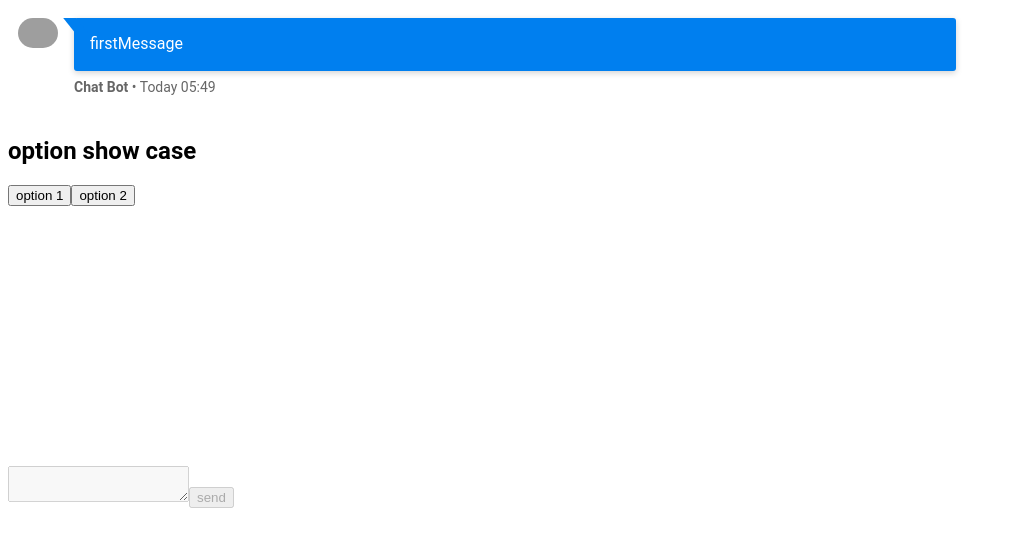
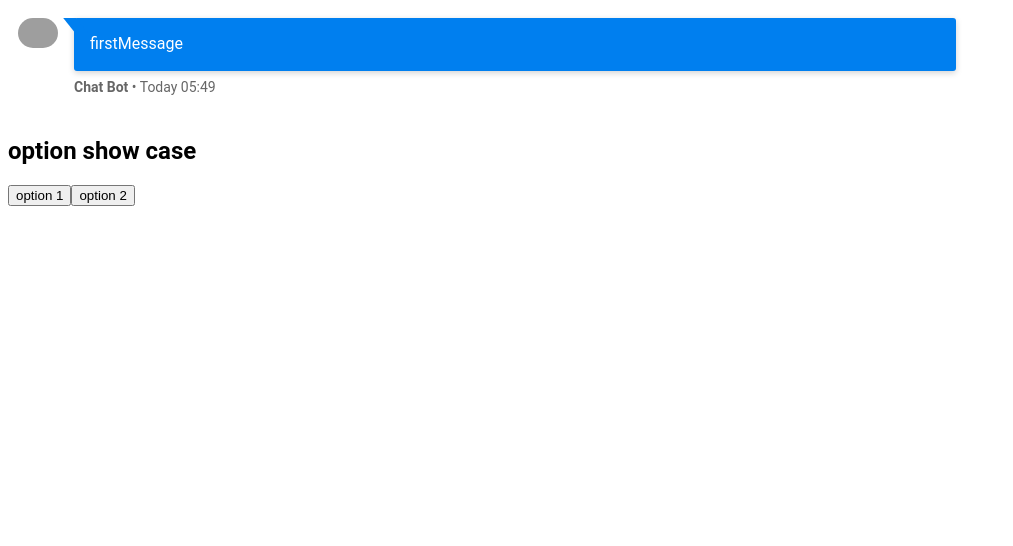
Before and after one commit to amirjr1378/chatbot, a React (Create React App) app: page / in a window 1280 px wide. Shown: the top 546 px of the page, without its empty margins (0-1013 px from the left). Built offline with nearby package versions, Linux system fonts and the light colour scheme; grey boxes are pictures that could not be loaded.

Commit message:
make footer more dynamic

```diff
--- a/src/chatbot.js
+++ b/src/chatbot.js
@@ -26,6 +26,61 @@ const defaultRegistery = [
       }, [trigger]);
 
       return <ChatItem isLeftSide content={text} avatar={robotAvatar} />;
+    }
+  },
+  {
+    type: "text-input",
+    Footer: ({
+      onSubmit,
+      trigger,
+      activeKey,
+      setActiveKey,
+      screen,
+      setScreen,
+      appHistory,
+      setAppHistory,
+      setFooter
+    }) => {
+      const [textInputValue, setTextInputValue] = useState(""); // when input needed
+
+      return (
+        <form
+          onSubmit={(e) => {
+            e.preventDefault();
+            if (onSubmit) {
+              onSubmit({
+                activeKey,
+                setActiveKey,
+                screen,
+                setScreen,
+                appHistory,
+                setAppHistory,
+                value: textInputValue,
+                setFooter
+              });
+            }
+            setScreen((state) => [
+              ...state,
+              <ChatItem
+                avatar={secondAvatar}
+                isLeftSide={false}
+                content={textInputValue}
+              />
+            ]);
+            setTextInputValue("");
+            setFooter(null);
+            if (trigger) {
+              setActiveKey(trigger);
+            }
+          }}
+        >
+          <textarea
+            onChange={(e) => setTextInputValue(e.target.value)}
+            value={textInputValue}
+          />
+          <button>send</button>
+        </form>
+      );
     }
   },
   {
@@ -83,8 +138,8 @@ const Chatbot = ({ steps, registery, initialStepKey }) => {
     initialStepKey || Object.keys(steps)[0]
   ); // keep track of current step
   const [screen, setScreen] = useState([]); // all items will be rendered in screen
+  const [footer, setFooter] = useState(null); // footer like text area for messaging
   const [appHistory, setAppHistory] = useState([]); // keep track of steps that has been passed
-  const [textInputValue, setTextInputValue] = useState(""); // when input needed
   const allRegistery = defaultRegistery.concat(registery);
 
   const scrollToBottom = () => {
@@ -109,15 +164,21 @@ const Chatbot = ({ steps, registery, initialStepKey }) => {
       (reg) => reg.type === steps[activeKey].type
     );
 
-    if (newScreenRegistery && newScreenRegistery.Component) {
-      const newComponentProps = {
+    if (newScreenRegistery) {
+      let newComponentProps = {
         activeKey,
         setActiveKey,
         screen,
         setScreen,
         appHistory,
         setAppHistory,
-        ...steps[activeKey].mapStateToProps(
+        setFooter,
+        scrollToBottom
+      };
+      if (steps[activeKey].mapStateToProps) {
+        newComponentProps = Object.assign(
+          newComponentProps,
+          steps[activeKey].mapStateToProps(
             activeKey,
             setActiveKey,
             screen,
@@ -125,7 +186,18 @@ const Chatbot = ({ steps, registery, initialStepKey }) => {
             appHistory,
             setAppHistory
           )
-      };
+        );
+      }
+
+      if (newScreenRegistery.Footer) {
+        setFooter(
+          <newScreenRegistery.Footer
+            {...newComponentProps}
+            key={newComponentProps.key}
+          />
+        );
+      }
+      if (newScreenRegistery.Component) {
         setScreen((state) => {
           return [
             ...state,
@@ -136,6 +208,7 @@ const Chatbot = ({ steps, registery, initialStepKey }) => {
           ];
         });
       }
+    }
   }, [activeKey]);
 
   return (
@@ -144,41 +217,7 @@ const Chatbot = ({ steps, registery, initialStepKey }) => {
         {screen}
         <div id="bottom-scroll" />
       </div>
-      <form
-        onSubmit={(e) => {
-          e.preventDefault();
-          if (steps[activeKey] && steps[activeKey].onSubmit) {
-            steps[activeKey].onSubmit({
-              activeKey,
-              setActiveKey,
-              screen,
-              setScreen,
-              appHistory,
-              setAppHistory,
-              value: textInputValue
-            });
-          }
-          setScreen((state) => [
-            ...state,
-            <ChatItem
-              avatar={secondAvatar}
-              isLeftSide={false}
-              content={textInputValue}
-            />
-          ]);
-          setTextInputValue("");
-          if (steps[activeKey].trigger) {
-            setActiveKey(steps[activeKey].trigger);
-          }
-        }}
-      >
-        <textarea
-          onChange={(e) => setTextInputValue(e.target.value)}
-          disabled={steps[activeKey].type !== "text-input"}
-          value={textInputValue}
-        />
-        <button disabled={steps[activeKey].type !== "text-input"}>send</button>
-      </form>
+      <div>{footer}</div>
     </div>
   );
 };
@@ -243,8 +282,10 @@ Chatbot.defaultProps = {
     },
     "6": {
       type: "text-input",
+      mapStateToProps: () => ({
         onSubmit: ({ value }) => console.log("here", value),
         trigger: "5"
+      })
     }
   }
 };
```
Lines whose indentation alone changed are shown as unchanged.
